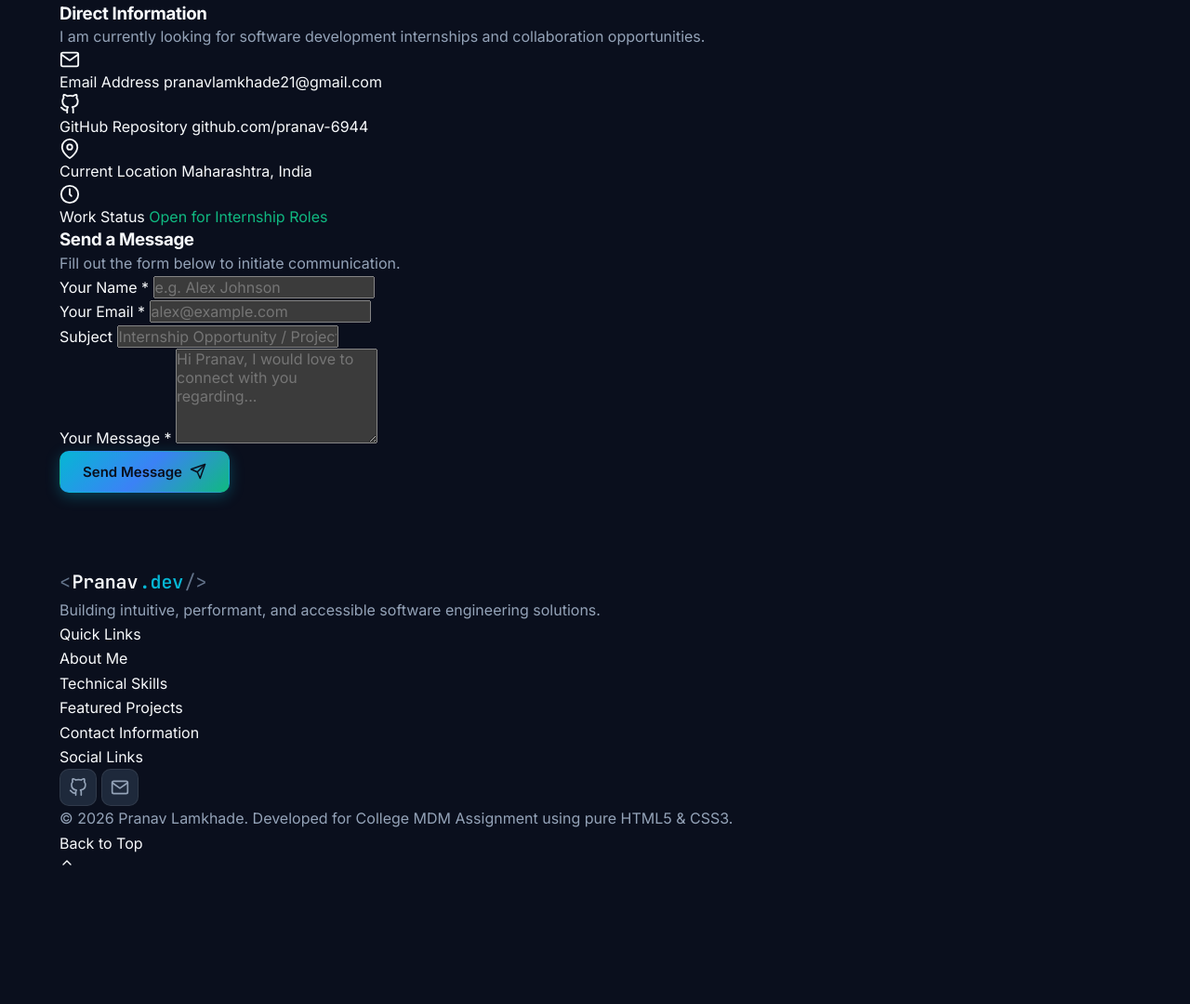
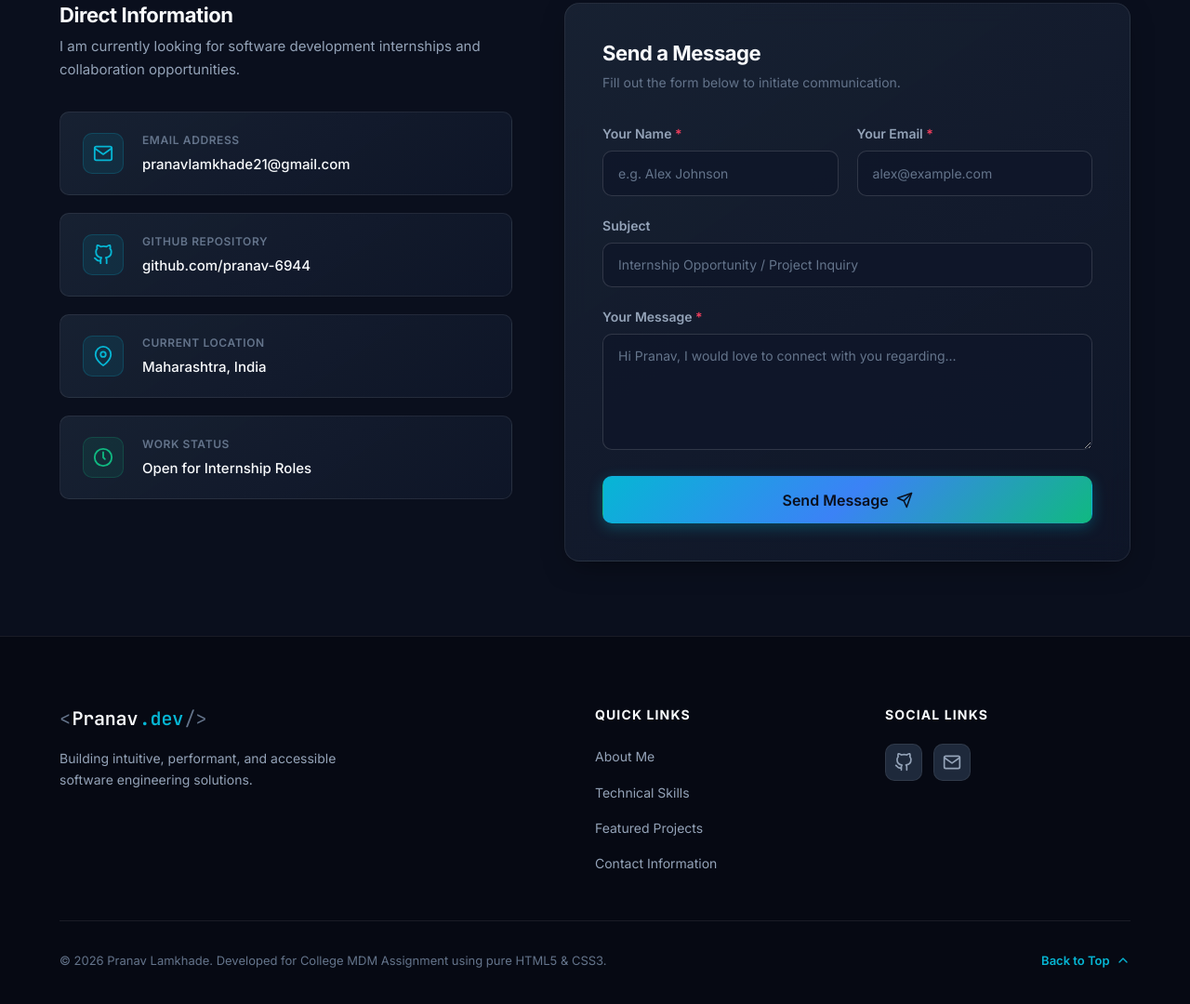
Before and after one commit to pranav-6944/My_Portfolio, a plain HTML site: page index.html in a window 1280 px wide. Shown: the part 5592-6672 px from the top of the page at 93% size. Before the commit the page ends 6528 px from the top, so only its background shows below. Drawn offline with Linux system fonts and the light colour scheme.

Commit message:
style(contact-footer): style interactive contact form, contact cards, and site footer

```diff
--- a/style.css
+++ b/style.css
@@ -1263,3 +1263,278 @@ button, input, textarea {
   color: var(--text-inverse);
   box-shadow: 0 4px 12px rgba(6, 182, 212, 0.3);
 }
+
+/* --------------------------------------------------------------------------
+   9. CONTACT SECTION & INQUIRY FORM
+   -------------------------------------------------------------------------- */
+.contact-section {
+  background: var(--bg-primary);
+}
+
+.contact-wrapper {
+  display: grid;
+  grid-template-columns: 1fr 1.25fr;
+  gap: 3.5rem;
+  align-items: start;
+}
+
+/* Left Column: Direct Info Cards */
+.contact-col-title {
+  font-size: 1.375rem;
+  font-weight: 700;
+  margin-bottom: 0.5rem;
+}
+
+.contact-col-desc {
+  font-size: 0.9375rem;
+  line-height: 1.65;
+  color: var(--text-secondary);
+  margin-bottom: 2rem;
+}
+
+.contact-info-list {
+  display: flex;
+  flex-direction: column;
+  gap: 1.15rem;
+}
+
+.contact-card {
+  display: flex;
+  align-items: center;
+  gap: 1.25rem;
+  padding: 1.25rem 1.5rem;
+  background: var(--gradient-card);
+  border: 1px solid var(--border-subtle);
+  border-radius: var(--radius-md);
+  transition: all var(--transition-normal);
+  text-decoration: none;
+}
+
+.contact-card:hover {
+  border-color: var(--border-accent);
+  transform: translateY(-3px);
+  background: var(--bg-surface-elevated);
+  box-shadow: var(--shadow-md);
+}
+
+.contact-card-icon {
+  display: flex;
+  align-items: center;
+  justify-content: center;
+  width: 44px;
+  height: 44px;
+  border-radius: var(--radius-md);
+  background: rgba(6, 182, 212, 0.1);
+  color: var(--accent-cyan);
+  border: 1px solid rgba(6, 182, 212, 0.2);
+  flex-shrink: 0;
+}
+
+.icon-accent {
+  background: rgba(16, 185, 129, 0.1);
+  color: var(--accent-emerald);
+  border-color: rgba(16, 185, 129, 0.2);
+}
+
+.contact-card-content {
+  display: flex;
+  flex-direction: column;
+  gap: 0.25rem;
+}
+
+.contact-card-label {
+  font-size: 0.75rem;
+  font-weight: 600;
+  color: var(--text-muted);
+  text-transform: uppercase;
+  letter-spacing: 0.05em;
+}
+
+.contact-card-value {
+  font-size: 0.9375rem;
+  font-weight: 500;
+  color: var(--text-primary);
+}
+
+/* Right Column: Contact Form */
+.form-wrapper-card {
+  background: var(--gradient-card);
+  border: 1px solid var(--border-subtle);
+  border-radius: var(--radius-lg);
+  padding: 2.5rem;
+  backdrop-filter: blur(12px);
+  -webkit-backdrop-filter: blur(12px);
+  box-shadow: var(--shadow-lg);
+}
+
+.form-title {
+  font-size: 1.375rem;
+  font-weight: 700;
+  margin-bottom: 0.35rem;
+}
+
+.form-subtitle {
+  font-size: 0.875rem;
+  color: var(--text-muted);
+  margin-bottom: 2rem;
+}
+
+.contact-form {
+  display: flex;
+  flex-direction: column;
+  gap: 1.25rem;
+}
+
+.form-group-row {
+  display: grid;
+  grid-template-columns: 1fr 1fr;
+  gap: 1.25rem;
+}
+
+.form-group {
+  display: flex;
+  flex-direction: column;
+  gap: 0.45rem;
+}
+
+.form-label {
+  font-size: 0.875rem;
+  font-weight: 600;
+  color: var(--text-secondary);
+}
+
+.required-star {
+  color: var(--accent-rose);
+}
+
+.form-input,
+.form-textarea {
+  width: 100%;
+  padding: 0.85rem 1rem;
+  background: rgba(15, 23, 42, 0.8);
+  border: 1px solid var(--border-medium);
+  border-radius: var(--radius-md);
+  color: var(--text-primary);
+  font-size: 0.9375rem;
+  transition: all var(--transition-normal);
+}
+
+.form-input::placeholder,
+.form-textarea::placeholder {
+  color: var(--text-muted);
+  font-size: 0.875rem;
+}
+
+.form-input:focus,
+.form-textarea:focus {
+  outline: none;
+  border-color: var(--accent-cyan);
+  box-shadow: 0 0 0 3px rgba(6, 182, 212, 0.2);
+  background: rgba(15, 23, 42, 0.95);
+}
+
+.form-textarea {
+  resize: vertical;
+  min-height: 125px;
+}
+
+.btn-submit {
+  width: 100%;
+  padding: 0.9rem;
+  font-size: 1rem;
+  margin-top: 0.5rem;
+}
+
+/* --------------------------------------------------------------------------
+   10. SITE FOOTER
+   -------------------------------------------------------------------------- */
+.site-footer {
+  background: #060913;
+  border-top: 1px solid var(--border-subtle);
+  padding: 4.5rem 0 2.5rem 0;
+  position: relative;
+}
+
+.footer-container {
+  display: flex;
+  flex-direction: column;
+  gap: 3rem;
+}
+
+.footer-top {
+  display: grid;
+  grid-template-columns: 2fr 1fr 1fr;
+  gap: 3rem;
+}
+
+.footer-tagline {
+  font-size: 0.875rem;
+  line-height: 1.65;
+  color: var(--text-secondary);
+  margin-top: 0.85rem;
+  max-width: 320px;
+}
+
+.footer-nav-title {
+  font-size: 0.875rem;
+  font-weight: 700;
+  text-transform: uppercase;
+  letter-spacing: 0.08em;
+  color: var(--text-primary);
+  margin-bottom: 1.25rem;
+  display: block;
+}
+
+.footer-links {
+  display: flex;
+  flex-direction: column;
+  gap: 0.75rem;
+}
+
+.footer-link {
+  font-size: 0.875rem;
+  color: var(--text-secondary);
+  transition: color var(--transition-fast);
+}
+
+.footer-link:hover {
+  color: var(--accent-cyan);
+  padding-left: 3px;
+}
+
+.footer-social-icons {
+  display: flex;
+  gap: 0.75rem;
+}
+
+.footer-bottom {
+  display: flex;
+  justify-content: space-between;
+  align-items: center;
+  padding-top: 2rem;
+  border-top: 1px solid var(--border-subtle);
+  font-size: 0.8125rem;
+  color: var(--text-muted);
+  flex-wrap: wrap;
+  gap: 1rem;
+}
+
+.copyright-text {
+  font-size: 0.8125rem;
+  color: var(--text-muted);
+}
+
+.back-to-top {
+  display: inline-flex;
+  align-items: center;
+  gap: 0.4rem;
+  font-size: 0.8125rem;
+  font-weight: 600;
+  color: var(--accent-cyan);
+  transition: all var(--transition-fast);
+}
+
+.back-to-top:hover {
+  color: #38bdf8;
+  transform: translateY(-2px);
+}
```
Also changed, not shown: 1 other file.
